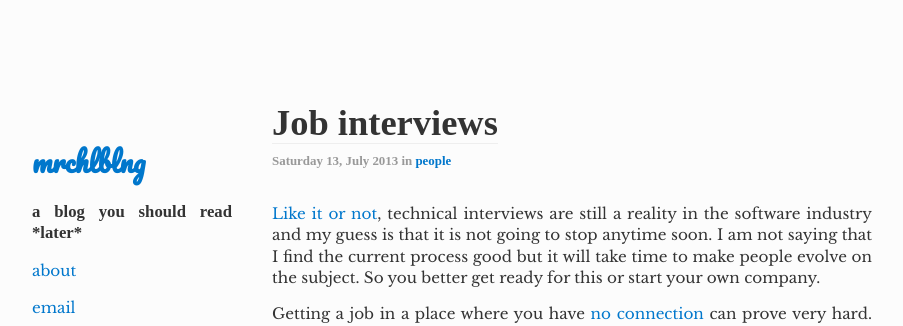
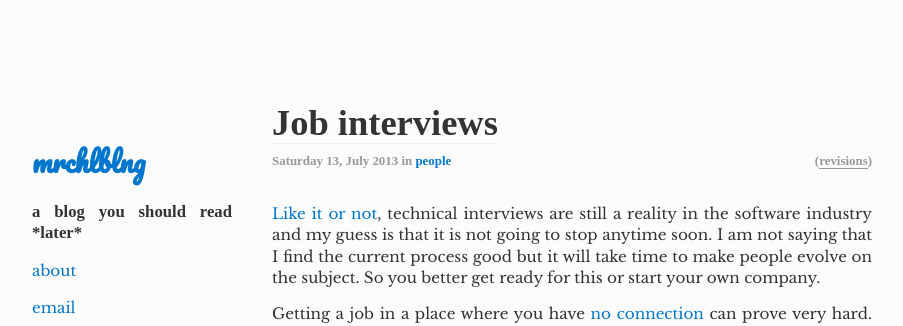
Before and after one commit to marchelbling/marc.helbling.fr, a Jekyll site: the page built from _posts/2013-07-13-interviews.md, in a window 1280 px wide. Shown: the top 326 px of the page, without its empty margins (76-979 px from the left). Built offline with Jekyll 4.4.1, drawn with Linux system fonts in a browser that asks for light colours; some web fonts are replaced; Markdown is read by kramdown in place of the engine named in the settings; comment, search, counter and statistics services are not loaded.

Commit message:
Adds link to post revisions

```diff
--- a/_includes/post.html
+++ b/_includes/post.html
@@ -1,7 +1,7 @@
 <article class="post">
   <div class="cf">
     <h1><a href="{{ page.url }}">{{ page.title }}</a></h1>
-    <h2>{{ page.date | date: "%A %d, %B %Y" }} in <b><a href="/search.html?category={{ page.category | downcase }}">{{ page.category }}</a></b></h2>
+    <h2>{{ page.date | date: "%A %d, %B %Y" }} in <b><a href="/search.html?category={{ page.category | downcase }}">{{ page.category }}</a></b> <span class="rev">(<a href="https://github.com/mrchlblng/mrchlblng.github.io/commits/master/{{ page.path }}">revisions</a>)<span></h2>
   </div>
 
   <div class="body">
--- a/assets/css/mrchlblng.css
+++ b/assets/css/mrchlblng.css
@@ -174,9 +174,20 @@ article div.cf h2 {
   font-size: 0.85em;
 }
 
+.rev {
+  text-align: right;
+  float: right;
   color: #999;
-  padding: 0 0 15px 0;
-  font-size: 1em;
+}
+
+.rev a {
+  color: #999;
+  border-bottom: 1px solid #999;
+}
+
+.rev a:hover {
+  color: #111;
+  border-bottom: 1px solid #111;
 }
 /* Post header */
 
```
